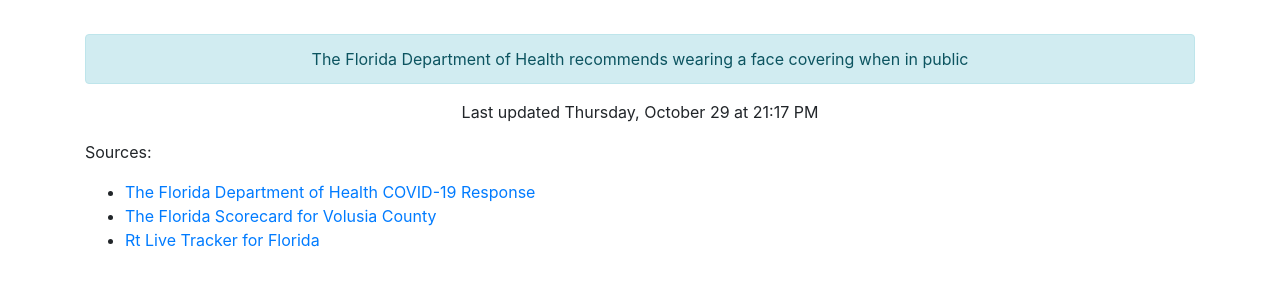
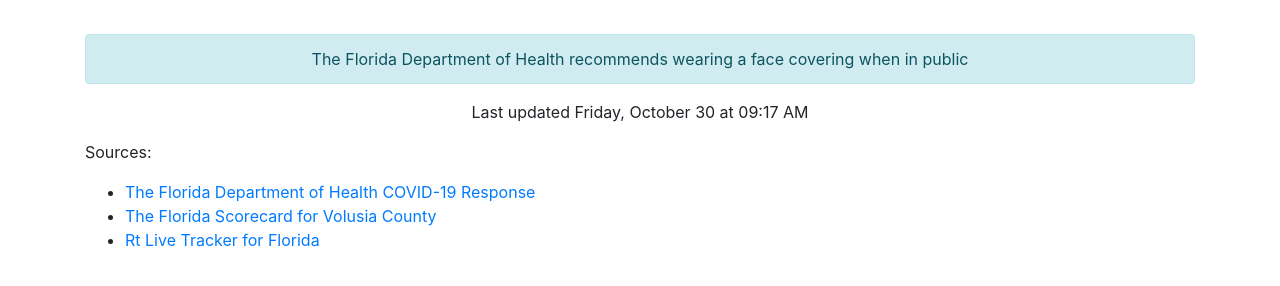
Before and after one commit to thinkjson/timeforchurch, a Jekyll site: the page built from index.md, in a window 1280 px wide. Shown: the part 586-872 px from the top of the page. Built offline with Jekyll 4.4.1, drawn with Linux system fonts in a browser that asks for light colours; our own code applies the rules of GitHub Pages for plain Markdown files.

Commit message:
Updating data

```diff
--- a/_includes/data.html
+++ b/_includes/data.html
@@ -10,4 +10,4 @@
     <div class="outcome text-success">YES</div>
     <div class="alert alert-info" role="alert">The Florida Department of Health recommends wearing a face covering when in public</div>
 
-    <p>Last updated Thursday, October 29 at 21:17 PM</p>
+    <p>Last updated Friday, October 30 at 09:17 AM</p>
```
